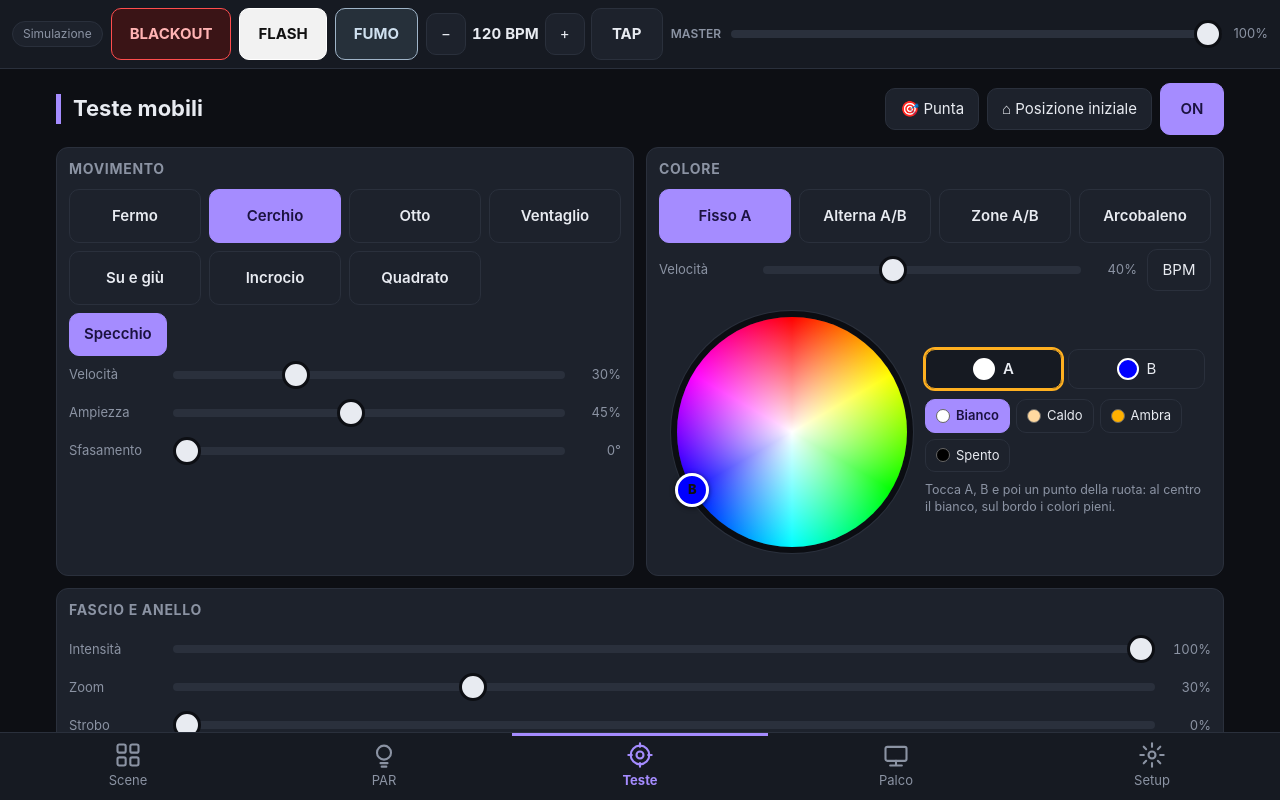
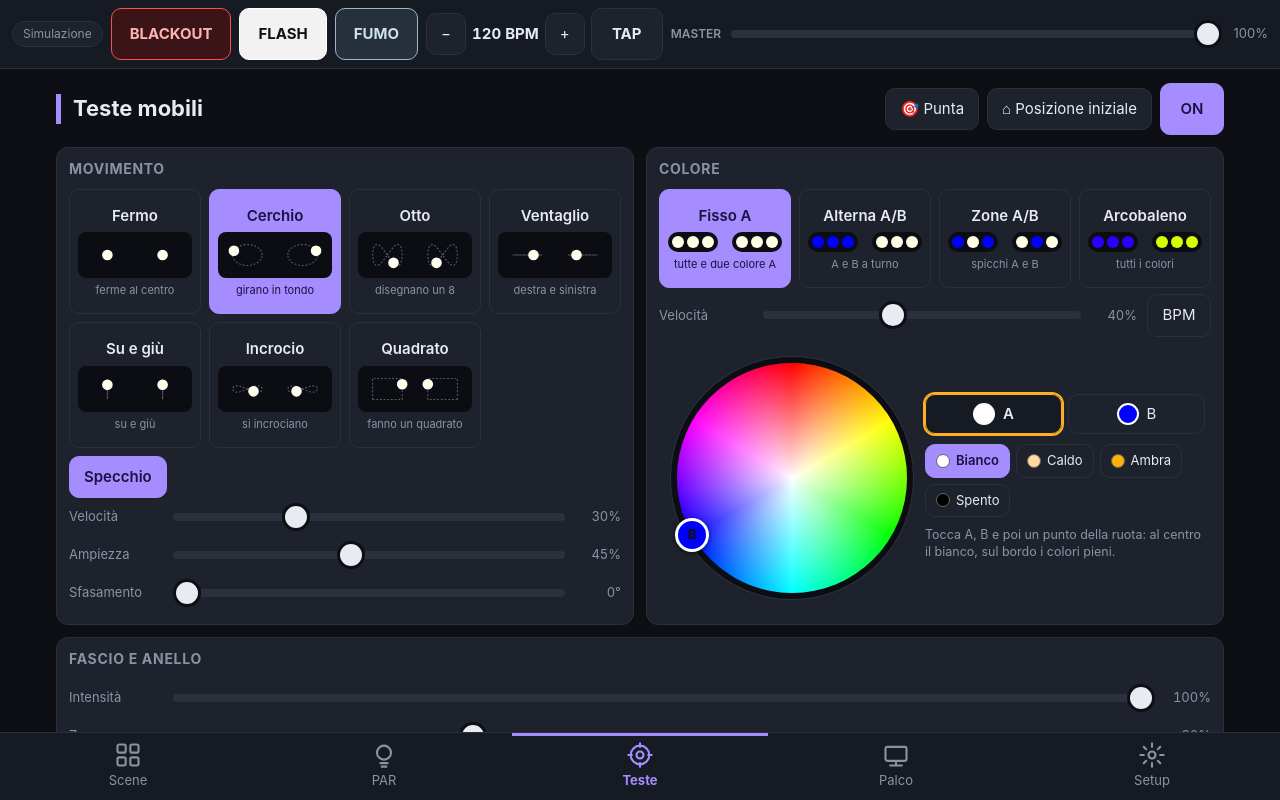
Before and after one commit to steoprimerano-lgtm/steo, a plain HTML site: page web/index.html in a window 1280 px wide. Both pictures are taken after a click on the button "Teste". Drawn offline with Linux system fonts and the light colour scheme.

Commit message:
Pagina Teste: anteprime animate di movimenti e colori
Co-Authored-By: Claude Opus 5.5 <noreply@anthropic.com>
Claude-Session: https://claude.ai/code/session_01GHXAzmJL1iPPhwjms5uFDE

```diff
--- a/web/index.html
+++ b/web/index.html
@@ -71,12 +71,20 @@ main section.show{display:block}
 .fxprev button{display:flex;flex-direction:column;align-items:center;gap:7px;padding:12px 6px 10px}
 .fxprev .dots{display:flex;gap:5px}
 .fxprev .dots i{width:13px;height:13px;border-radius:50%;background:#222;display:block}
-.fxprev .fxd{font-size:11px;font-weight:400;color:var(--sub);line-height:1.2}
+.fxd{font-size:11px;font-weight:400;color:var(--sub);line-height:1.2}
 .g-par .fxprev button.on .fxd{color:#06262a}
 .g-par .fxprev button.on .dots{background:#0d0f14;border-radius:10px;padding:4px 6px}
 #parSide .wside{min-width:0}
 #parSide .slots button{padding:12px 10px;font-size:16px;font-weight:600}
 #parSide .quick button{padding:10px 12px;font-size:14px}
+.mvprev button,.colprev button{display:flex;flex-direction:column;align-items:center;gap:6px;padding:10px 6px}
+.mvprev svg.mv{width:100%;max-width:130px;height:46px;background:#0b0d12;border-radius:8px}
+.mvprev .tr{fill:none;stroke:#555c6a;stroke-width:1.2;stroke-dasharray:2 2}
+.mvprev circle{stroke:#fff;stroke-width:1.5}
+.colprev .hd{display:flex;gap:14px}
+.colprev .h2{display:flex;gap:3px;padding:4px;border-radius:12px;background:#0b0d12}
+.colprev .h2 i{width:12px;height:12px;border-radius:50%;display:block}
+.g-heads button.on .fxd{color:#1b1240}
 #tabs{display:grid;grid-template-columns:repeat(5,1fr);flex:none;background:var(--panel);border-top:1px solid var(--line);padding-bottom:env(safe-area-inset-bottom)}
 #tabs button{background:none;border:0;border-radius:0;padding:8px 0 10px;display:flex;flex-direction:column;align-items:center;gap:3px;font-size:13px;color:var(--sub)}
 #tabs button svg{width:28px;height:28px;fill:none;stroke:currentColor;stroke-width:1.8;stroke-linecap:round;stroke-linejoin:round}
@@ -235,7 +243,7 @@ td input.num{width:72px}
   <div id="cardHeads"><div class="split2">
     <div class="card">
       <h3>Movimento</h3>
-      <div class="chips fx" data-chips="heads.move"></div>
+      <div class="chips fx mvprev" data-chips="heads.move"></div>
       <div class="row" style="margin-top:8px"><button class="tog" data-tog="heads.mirror">Specchio</button></div>
       <div class="row"><span class="k">Velocità</span><input type="range" min="0" max="100" data-range="heads.speed"><span class="v"></span></div>
       <div class="row"><span class="k">Ampiezza</span><input type="range" min="0" max="100" data-range="heads.size"><span class="v"></span></div>
@@ -243,7 +251,7 @@ td input.num{width:72px}
     </div>
     <div class="card">
       <h3>Colore</h3>
-      <div class="chips fx" data-chips="heads.colMode"></div>
+      <div class="chips fx colprev" data-chips="heads.colMode"></div>
       <div class="row" style="margin-top:6px"><span class="k">Velocità</span><input type="range" min="0" max="100" data-range="heads.colSpeed"><span class="v"></span><button class="tog" data-tog="heads.sync">BPM</button></div>
       <div class="wheelbox" data-wheel="heads" style="margin-top:8px"></div>
     </div>
@@ -585,6 +593,7 @@ function tick(){
   document.getElementById("btnFog").classList.toggle("on",fogOnNow);
   if(NATIVE) sendNative();
   if(curTab==="par") drawFxPreviews(t);
+  if(curTab==="teste") drawHeadPreviews(t);
   drawLive(); if(curTab==="palco") drawEdit(); if(curTab==="setup") drawMonitor();
   requestAnimationFrame(tick);
 }
@@ -607,6 +616,45 @@ function drawFxPreviews(t){
     });
   });
   S.par.effect=keep;
+}
+
+/* anteprime animate delle teste */
+function mvOff(mv,th){
+  switch(mv){
+    case "cerchio": return [Math.cos(th),Math.sin(th)];
+    case "otto": return [Math.sin(th),Math.sin(2*th)];
+    case "ventaglio": return [Math.sin(th),0];
+    case "onda": return [0,Math.sin(th)];
+    case "incrocio": return [Math.sin(th),0.3*Math.sin(2*th)];
+    case "quadrato": { const p=((th/(2*Math.PI))%1+1)%1*4, s=Math.floor(p), q=p-s; const P=[[-1,-1],[1,-1],[1,1],[-1,1],[-1,-1]]; return [lerp(P[s][0],P[s+1][0],q),lerp(P[s][1],P[s+1][1],q)]; }
+  }
+  return [0,0];
+}
+function drawHeadPreviews(t){
+  const H=S.heads, cyc=stepDur(H.speed,false,1)*4, CX=[30,90], sx=24*(0.4+H.size/100*0.6), sy=17*(0.4+H.size/100*0.6);
+  const A=toRgb(colDef(H.colA)), B=toRgb(colDef(H.colB)), css=c=>`rgb(${c[0]},${c[1]},${c[2]})`;
+  document.querySelectorAll(".mvprev button").forEach(b=>{
+    const mv=b.dataset.v, mir=H.mirror||mv==="incrocio", trs=b.querySelectorAll(".tr"), dots=b.querySelectorAll("circle");
+    [0,1].forEach(k=>{
+      const fl=(mir&&k===1)?-1:1;
+      let d=""; for(let i=0;i<=48;i++){ const o=mvOff(mv,i/48*2*Math.PI); d+=(i?"L":"M")+(CX[k]+fl*o[0]*sx).toFixed(1)+" "+(25-o[1]*sy).toFixed(1); }
+      trs[k].setAttribute("d",mv==="fermo"?"":d);
+      const o=mvOff(mv,2*Math.PI*t/cyc+k*(H.phase/100)*2*Math.PI);
+      dots[k].setAttribute("cx",CX[k]+fl*o[0]*sx); dots[k].setAttribute("cy",25-o[1]*sy);
+      dots[k].style.fill=css(A);
+    });
+  });
+  const sd=stepDur(H.colSpeed,H.sync,1), st=Math.floor(t/sd);
+  document.querySelectorAll(".colprev button").forEach(b=>{
+    const m=b.dataset.v;
+    b.querySelectorAll(".h2").forEach((h,k)=>h.querySelectorAll("i").forEach((d,z)=>{
+      let c=A;
+      if(m==="alterna") c=((st+k)%2===0)?A:B;
+      else if(m==="zone") c=((z+st+k)%2===0)?A:B;
+      else if(m==="arcobaleno") c=toRgb(hsv(((t/(sd*8))+k*0.5)%1));
+      d.style.background=css(c);
+    }));
+  });
 }
 
 /* ================= APP IPAD (SideStore) ================= */
@@ -809,6 +857,10 @@ function bindUI(){
   });
   const FXD={statico:"tutti col colore A",alterna:"A e B a fari alterni",chase:"una luce che corre",pingpong:"corre avanti e indietro",lati:"sinistra contro destra",onda:"sfumatura che scorre",arcobaleno:"tutti i colori",respiro:"si accende e spegne piano",casuale:"fari a caso",strobo:"lampi a tempo"};
   document.querySelectorAll(".fxprev button").forEach(b=>{ const l=b.textContent; b.innerHTML=`<span class="fxn">${l}</span><span class="dots">${"<i></i>".repeat(6)}</span><span class="fxd">${FXD[b.dataset.v]||""}</span>`; });
+  const MVD={fermo:"ferme al centro",cerchio:"girano in tondo",otto:"disegnano un 8",ventaglio:"destra e sinistra",onda:"su e giù",incrocio:"si incrociano",quadrato:"fanno un quadrato"};
+  document.querySelectorAll(".mvprev button").forEach(b=>{ const l=b.textContent; b.innerHTML=`<span class="fxn">${l}</span><svg viewBox="0 0 120 50" class="mv"><path class="tr"/><path class="tr"/><circle r="5"/><circle r="5"/></svg><span class="fxd">${MVD[b.dataset.v]||""}</span>`; });
+  const CMD={fisso:"tutte e due colore A",alterna:"A e B a turno",zone:"spicchi A e B",arcobaleno:"tutti i colori"};
+  document.querySelectorAll(".colprev button").forEach(b=>{ const l=b.textContent; b.innerHTML=`<span class="fxn">${l}</span><span class="hd">${'<span class="h2"><i></i><i></i><i></i></span>'.repeat(2)}</span><span class="fxd">${CMD[b.dataset.v]||""}</span>`; });
   document.querySelectorAll("[data-wheel]").forEach(makeWheel);
   document.querySelectorAll("[data-range]").forEach(inp=>{
     const path=inp.dataset.range;
```
